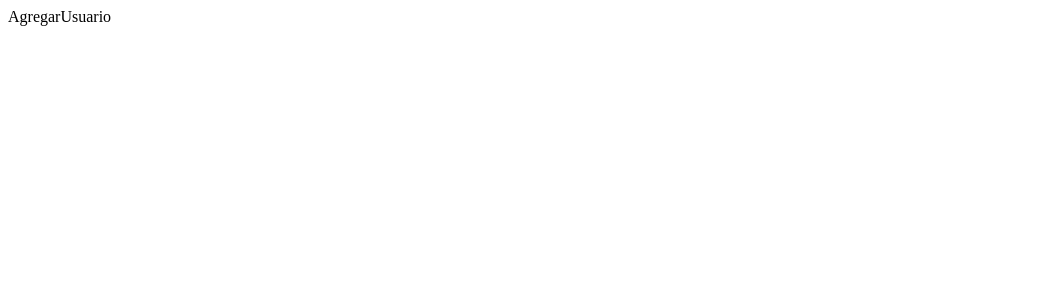
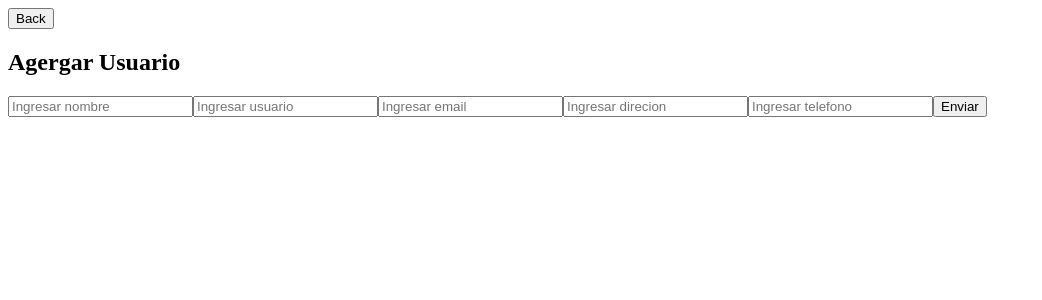
Before and after one commit to clausger/Front-Apis, a React (Vite) app: page /Usuarios/Agregar in a window 1280 px wide. Shown: the top 300 px of the page, without its empty margins (0-1042 px from the left). Built offline with nearby package versions, Linux system fonts and the light colour scheme.

Commit message:
FIX (AgregearUsuario) Agregamos el forms y los states; Se vuelve a los usuario al submit

```diff
--- a/src/Componentes/usuarios/AgregarUsuario.jsx
+++ b/src/Componentes/usuarios/AgregarUsuario.jsx
@@ -1,9 +1,57 @@
+import { Link } from 'react-router-dom';
+import { useState } from 'react';
+import { useLocation, useNavigate } from "react-router-dom";
+
 export const AgregarUsuario = () => {
 
     // TIENE DIFERENTES INPUTS DEPENDIENDO QUE SE QUIERE AGREGAR
     // ADMIN y DUENO -> SOLO TELELFONO, DIRECCION, EMAIL, NOMBRE, NOMBRE_US, CONTRASEÑA
     // INQUILINO -> UNIDAD_ID
+
+    const [nombre, setNombre] = useState('')
+    const [nombreUs, setNombreUs] = useState('')
+    const [email, setEmail] = useState('')
+    const [direcion, setDirecion] = useState('')
+    const [telefono, setTelefono] = useState(0)
+
+    const navigate = useNavigate();
+    const location = useLocation();
+
+    const handleSumbit = async (e) => {
+        e.preventDefault();
+
+        const body = {nombre, nombreUs, email, direcion, telefono}
+
+        console.log(body)
+
+        setNombre('')
+        setNombreUs('')
+        setEmail('')
+        setDirecion('')
+        setTelefono(0)
+
+        navigate("/Usuarios", { state: location.state });
+    }
+
     return (
-        <div>AgregarUsuario</div>
+        <div>
+            <div>
+                <Link to="/Usuarios">
+                    <button>Back</button>
+                </Link>
+            </div>
+            <div>
+                <h2>Agergar Usuario</h2>
+                <form onSubmit={handleSumbit}>
+                    <input type='text' placeholder='Ingresar nombre' value={nombre} onChange={(e) => setNombre(e.target.value)}/>
+                    <input type='text' placeholder='Ingresar usuario' value={nombreUs} onChange={(e) => setNombreUs(e.target.value)}/>
+                    <input type='text' placeholder='Ingresar email' value={email} onChange={(e) => setEmail(e.target.value)}/>
+                    <input type='text' placeholder='Ingresar direcion' value={direcion} onChange={(e) => setDirecion(e.target.value)}/>
+                    <input type='text' placeholder='Ingresar telefono' value={telefono === 0 ? "" : telefono} onChange={(e) => setTelefono(e.target.value)}/>
+
+                    <button type='submit'>Enviar</button>
+                </form>
+            </div>
+        </div>
     )
 }
```
